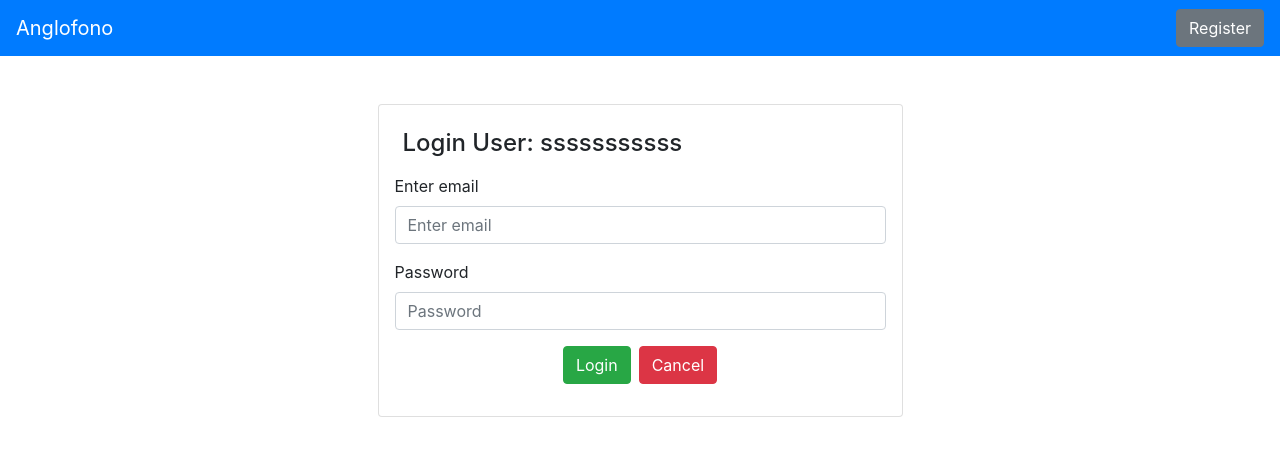
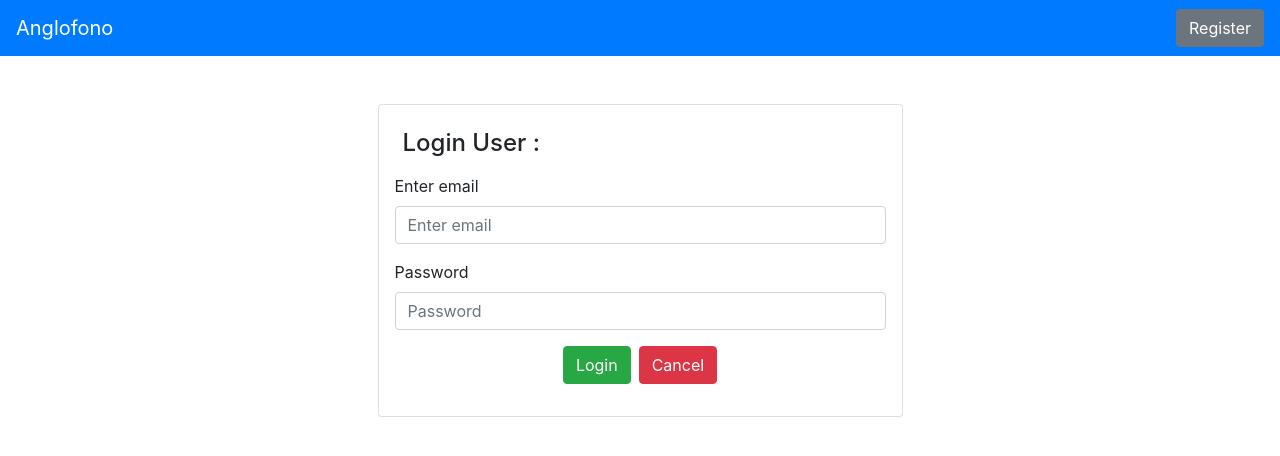
Before and after one commit to GiancarloAparicio/Login, a React (Create React App) app: page / in a window 1280 px wide. Shown: the top 456 px of the page. Built offline with nearby package versions, Linux system fonts and the light colour scheme; no server answers.

Commit message:
Deploy Login Terminado (test-1)

```diff
--- a/package.json
+++ b/package.json
@@ -27,7 +27,8 @@
     "start": "react-scripts start",
     "build": "react-scripts build",
     "test": "react-scripts test --env=jsdom",
-    "eject": "react-scripts eject"
+    "eject": "react-scripts eject",
+    "deploy": " react-scripts build && gh-pages -d build"
   },
   "browserslist": [
     ">0.2%",
--- a/src/Firebase/Firebase.js
+++ b/src/Firebase/Firebase.js
@@ -49,7 +49,6 @@ export const loginUser = (email, password, dispatch) => {
     })
     .catch((error) => {
       dispatch(statusInputs(error.code, "login"))
-      console.log(error)
     });
 };
 
--- a/src/includes/LoginForm.jsx
+++ b/src/includes/LoginForm.jsx
@@ -40,7 +40,7 @@ const LoginForm = () => {
     return (
         <>
             <form onSubmit={loginForm} method="POST" className="card container mx-auto p-3">
-                <h4 className="p-2" >Login User: sssssssssss</h4>
+                <h4 className="p-2" >Login User :</h4>
                 <Input  name="email"
                         type="email"
                         id="Email2"
```
Also changed, not shown: 15 other files (tests, documents, lock files or other folders).
